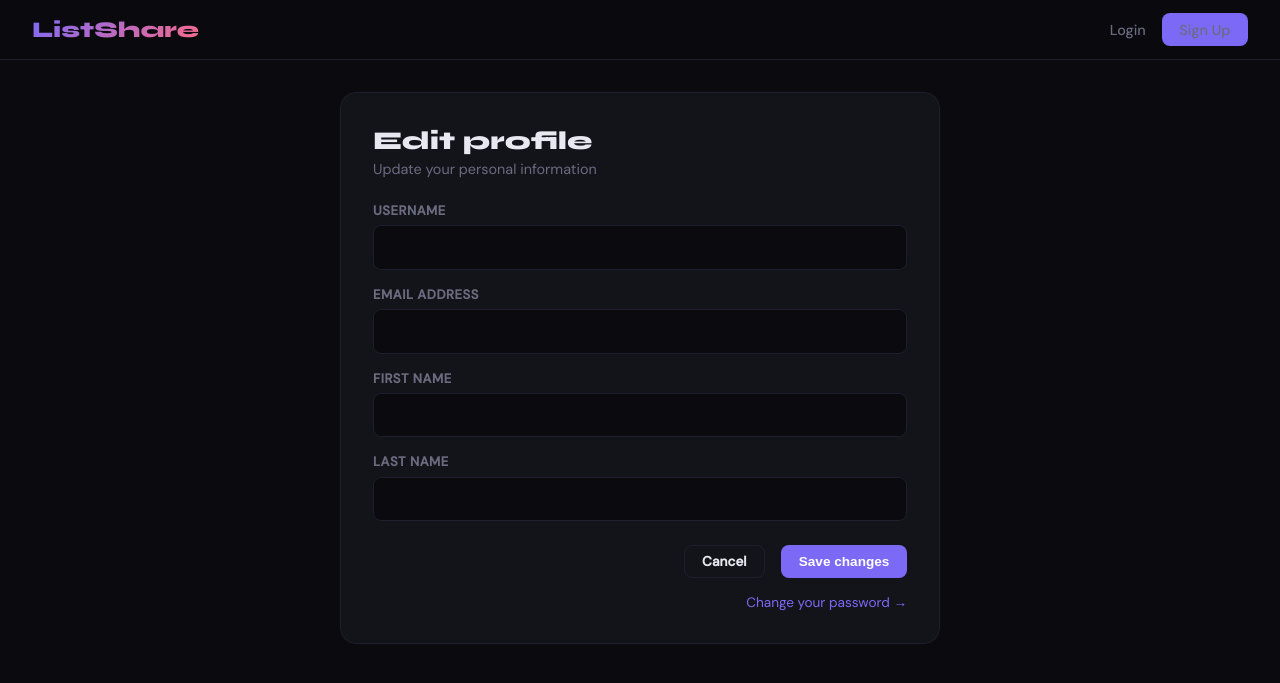
After one commit to Dani-cs/SWE_Final_Project, a Django app: template templates/users/edit_profile.html in a window 1280 px wide. The commit adds this page. Shown: the top 683 px of the page. Run offline with Django 5.2, Linux system fonts and the light colour scheme; the template is opened without the code that fills it: values that come from a table or form of the project are taken from there, others are empty.

Commit message:
added profile editing and password change feature

```diff
--- /dev/null
+++ b/templates/users/edit_profile.html
@@ -0,0 +1,107 @@
+{% extends 'base.html' %}
+{% block title %}Edit Profile — ListShare{% endblock %}
+
+{% block extra_css %}
+<style>
+    .edit-card {
+        max-width: 600px;
+        margin: 0 auto;
+        background: var(--surface);
+        border: 1px solid var(--border);
+        border-radius: 16px;
+        padding: 2rem;
+    }
+    .edit-title {
+        font-family: 'Syne', sans-serif;
+        font-size: 1.6rem;
+        font-weight: 800;
+        margin-bottom: 0.25rem;
+    }
+    .edit-sub {
+        color: var(--muted);
+        font-size: 0.9rem;
+        margin-bottom: 1.5rem;
+    }
+    .form-group {
+        margin-bottom: 1rem;
+    }
+    label {
+        display: block;
+        font-size: 0.82rem;
+        font-weight: 600;
+        color: var(--muted);
+        margin-bottom: 0.4rem;
+        text-transform: uppercase;
+        letter-spacing: 0.04em;
+    }
+    input[type="text"], input[type="email"] {
+        width: 100%;
+        background: var(--bg);
+        border: 1px solid var(--border);
+        border-radius: 8px;
+        padding: 0.7rem 0.9rem;
+        color: var(--text);
+        font-size: 0.95rem;
+        font-family: 'DM Sans', sans-serif;
+        transition: border-color 0.2s;
+        outline: none;
+    }
+    input:focus {
+        border-color: var(--accent);
+    }
+    .errorlist {
+        list-style: none;
+        margin-top: 0.35rem;
+        color: #e86e6e;
+        font-size: 0.8rem;
+    }
+    .form-actions {
+        display: flex;
+        gap: 1rem;
+        justify-content: flex-end;
+        margin-top: 1.5rem;
+    }
+    .password-link {
+        margin-top: 1rem;
+        text-align: right;
+        font-size: 0.85rem;
+    }
+    .password-link a {
+        color: var(--accent);
+        text-decoration: none;
+    }
+</style>
+{% endblock %}
+
+{% block content %}
+<div class="edit-card">
+    <div class="edit-title">Edit profile</div>
+    <div class="edit-sub">Update your personal information</div>
+
+    <form method="POST">
+        {% csrf_token %}
+        {% for field in form %}
+            <div class="form-group">
+                <label for="{{ field.id_for_label }}">{{ field.label }}</label>
+                {{ field }}
+                {% if field.errors %}
+                    <ul class="errorlist">
+                        {% for error in field.errors %}
+                            <li>{{ error }}</li>
+                        {% endfor %}
+                    </ul>
+                {% endif %}
+            </div>
+        {% endfor %}
+
+        <div class="form-actions">
+            <a href="{% url 'profile' %}" class="btn btn-outline">Cancel</a>
+            <button type="submit" class="btn btn-primary">Save changes</button>
+        </div>
+    </form>
+
+    <div class="password-link">
+        <a href="{% url 'password_change' %}">Change your password →</a>
+    </div>
+</div>
+{% endblock %}
--- a/templates/users/profile.html
+++ b/templates/users/profile.html
@@ -37,6 +37,11 @@
                 <div class="stat-label">Lists</div>
             </div>
         </div>
+        {% if is_own_profile %}
+            <div style="margin-top: 0.75rem;">
+                <a href="{% url 'edit_profile' %}" class="btn btn-outline">Edit profile</a>
+            </div>
+        {% endif %}
     </div>
 </div>
 
--- a/users/forms.py
+++ b/users/forms.py
@@ -1,6 +1,7 @@
 from django import forms
 from django.contrib.auth.forms import UserCreationForm
 from django.contrib.auth.models import User
+from django.core.exceptions import ValidationError
 
 
 class RegisterForm(UserCreationForm):
@@ -16,3 +17,21 @@ class RegisterForm(UserCreationForm):
         if commit:
             user.save()
         return user
+
+
+class ProfileUpdateForm(forms.ModelForm):
+    class Meta:
+        model = User
+        fields = ['username', 'email', 'first_name', 'last_name']
+
+    def clean_username(self):
+        username = self.cleaned_data['username']
+        if User.objects.exclude(pk=self.instance.pk).filter(username=username).exists():
+            raise ValidationError("This username is already taken.")
+        return username
+
+    def clean_email(self):
+        email = self.cleaned_data['email']
+        if User.objects.exclude(pk=self.instance.pk).filter(email=email).exists():
+            raise ValidationError("This email is already in use.")
+        return email
```
Also changed, not shown: templates/users/password_change.html (added, +12 -0 lines), templates/users/password_change_done.html (added, +9 -0 lines), users/views.py (+15 -1 lines).
